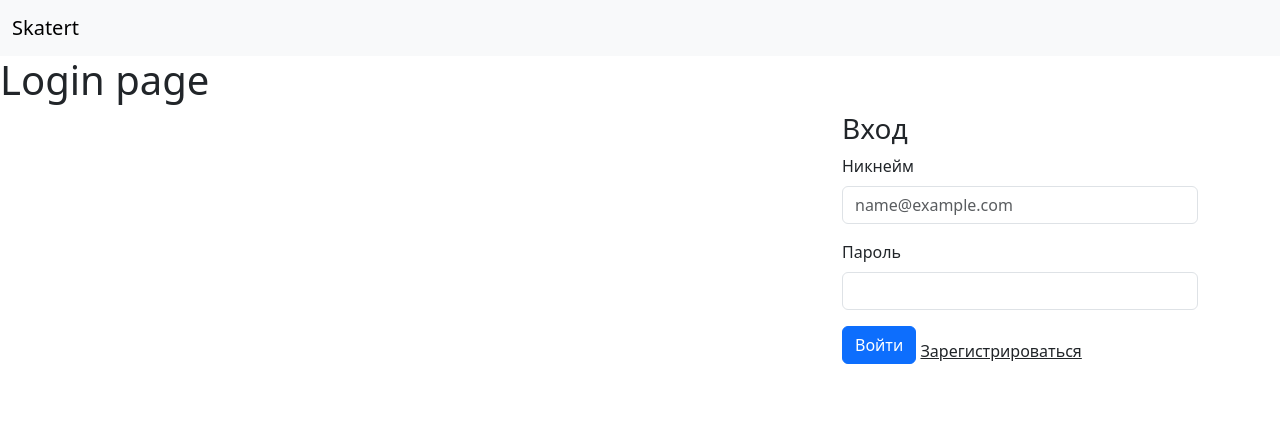
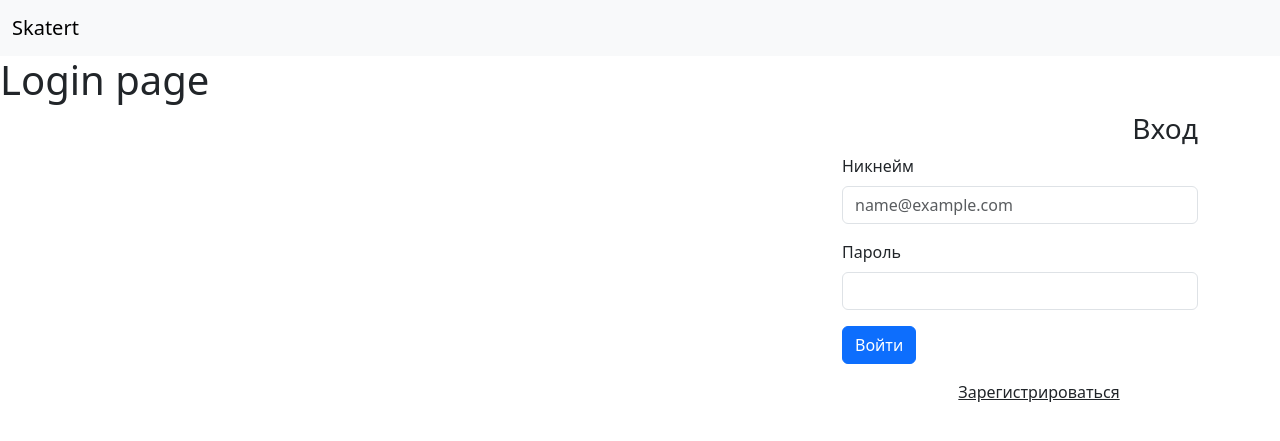
Before and after one commit to perfomanceartist/skatert, a Django app: page /login in a window 1280 px wide. Shown: the top 441 px of the page. Run offline with Django 4.2, Linux system fonts and the light colour scheme.

Commit message:
SKATERT-5 Создать базовые страницы

```diff
--- a/home/templates/base.html
+++ b/home/templates/base.html
@@ -5,6 +5,8 @@
     <meta name="viewport" content="width=device-width, initial-scale=1">
     <title>{% block title %}{% endblock title %}</title>
     <link href="https://cdn.jsdelivr.net/npm/bootstrap@5.3.0-alpha2/dist/css/bootstrap.min.css" rel="stylesheet" integrity="sha384-aFq/bzH65dt+w6FI2ooMVUpc+21e0SRygnTpmBvdBgSdnuTN7QbdgL+OapgHtvPp" crossorigin="anonymous">
+    {% block style %}
+    {% endblock style %}
     {% block js %}
     {% endblock js %}
   </head>
--- a/home/templates/login/login_page.html
+++ b/home/templates/login/login_page.html
@@ -1,4 +1,16 @@
 {% extends "login/login_base.html" %}
+
+{% block style %}
+<style>
+  a.aright {
+    display: inline-block;
+    text-align: right;
+    width: 78%;
+  }
+</style>
+{% endblock style %}
+
+
 {% block js %}
 <script type="text/javascript">
   var step = 1;
@@ -64,7 +76,7 @@
 </script>
 {% endblock js %}
 {% block logincontent %}
-<h3>Вход</h3>
+<h3 style="text-align: right;">Вход</h3>
 <div class="mb-3">
     <label for="loginControlInputNick" class="form-label">Никнейм</label>
     <input type="email" class="form-control" id="loginControlInputNick" placeholder="name@example.com">
@@ -80,7 +92,7 @@
   <div class="mb-3">
     <button class="btn btn-primary mb-3" onclick="auth()">Войти</button>
 
-  <a href="/register" class="link-dark">Зарегистрироваться</a>
+  <a href="/register" class="link-dark aright">Зарегистрироваться</a>
   </div>
 
 {% endblock logincontent %}
```
